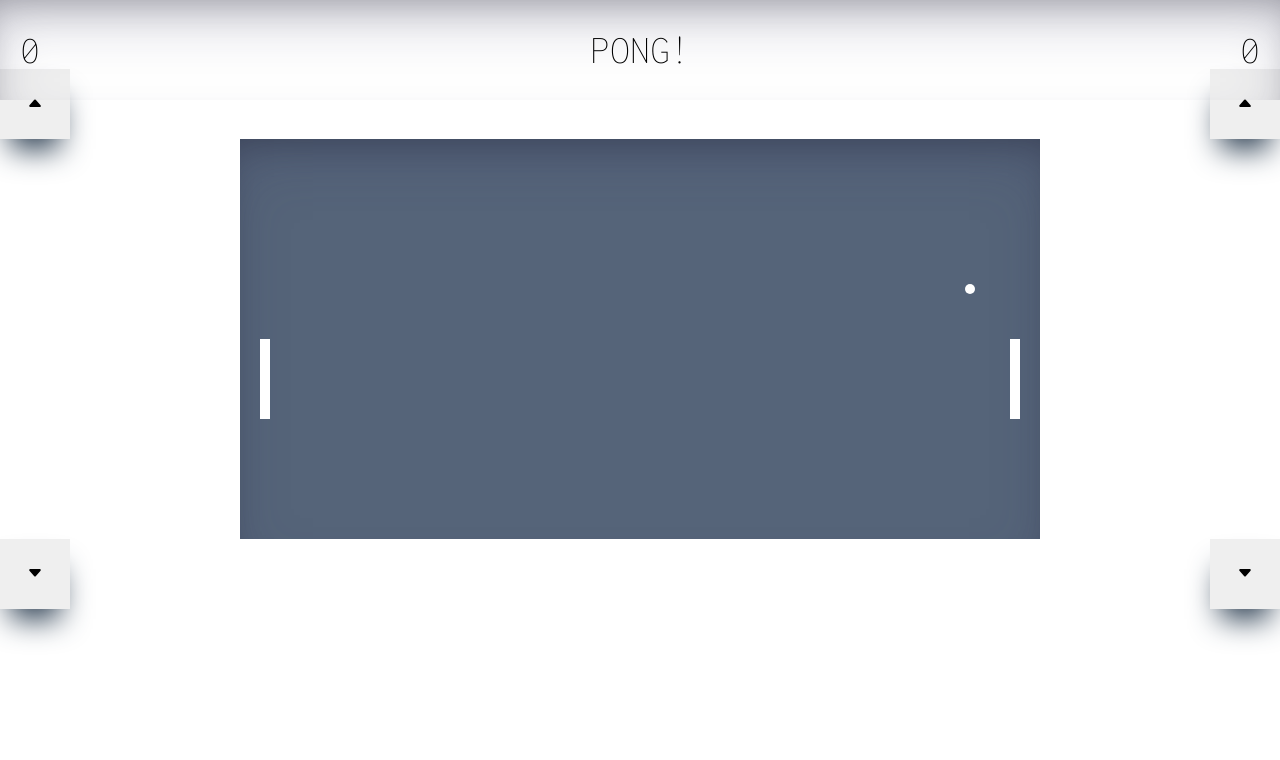
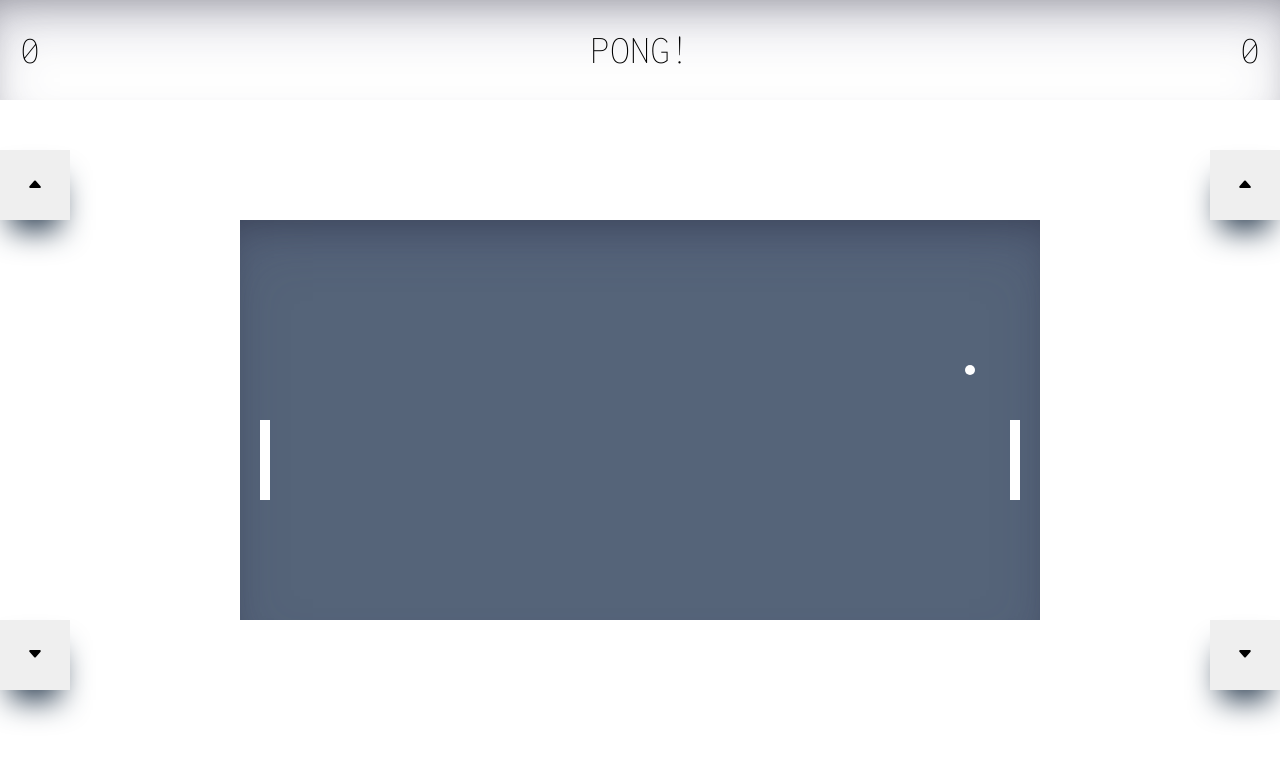
Before and after one commit to Aplha101/PONG, a plain HTML site: page index.html in a window 1280 px wide. Drawn offline with Linux system fonts and the light colour scheme.

Commit message:
Fixed intersection between header and up buttons

```diff
--- a/index.html
+++ b/index.html
@@ -15,15 +15,13 @@
 </head>
 
 <body>
+  <div class="block">
   <div class="scores">
     <p id="p1">0</p>
     <p>PONG!</p>
     <p id="p2">0</p>
   </div>
-  <br>
-
-    <br>
-    <br>
+</div>
     <div class="buttons">
       <button id="p1up"><svg xmlns="http://www.w3.org/2000/svg" width="16" height="16" fill="currentColor" class="bi bi-caret-up-fill" viewBox="0 0 16 16">
   <path d="m7.247 4.86-4.796 5.481c-.566.647-.106 1.659.753 1.659h9.592a1 1 0 0 0 .753-1.659l-4.796-5.48a1 1 0 0 0-1.506 0z"/>
--- a/style.css
+++ b/style.css
@@ -63,3 +63,8 @@ button {
 #p2down {
   float: right;
 }
+
+.block {
+  display: block;
+  min-height: 150px;
+}
```
